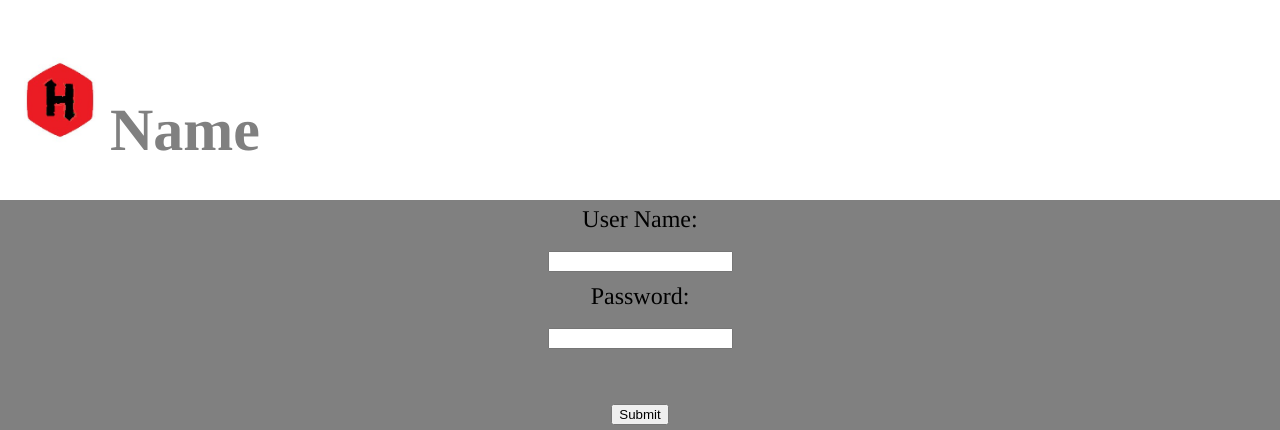
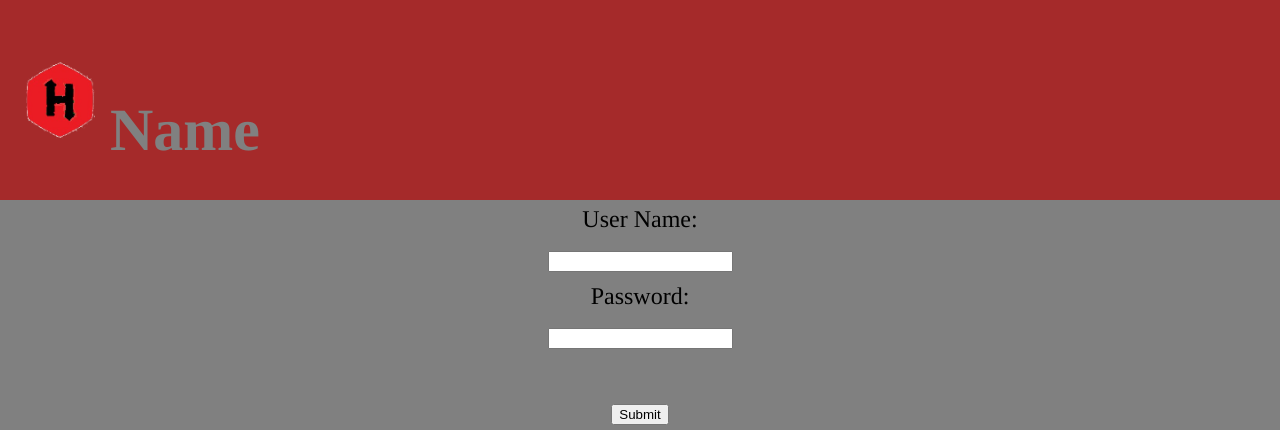
Before and after one commit to AKSHAT3272/Assignment-3-Collaborative-Software-Development, a PHP site: page /Login.html in a window 1280 px wide. Shown: the top 430 px of the page. Run offline with PHP 8.4, Linux system fonts and the light colour scheme.

Commit message:
Add files via upload

```diff
--- a/Login/Login.html
+++ b/Login/Login.html
@@ -8,7 +8,7 @@
 
 	<body>
 		<div class = "header">
-		<h1><image src = "logo.jpg">Name<h1>
+		<h1><image src = "logo.png">Name<h1>
 		</div
 				<div class = "container">
 				<form action= "/logon.php" method = "post" align = "center">
--- a/Login/Style.css
+++ b/Login/Style.css
@@ -23,7 +23,7 @@ img
  .header
 {
 	padding: 10px;
-	background: white;
+	background: brown;
 	color: gray;
 	font-size: 30px;
 }
```
Also changed, not shown: Login/Logo.png (added).
